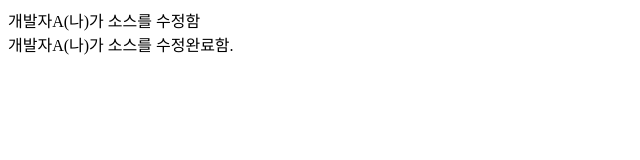
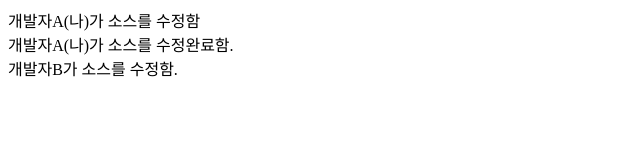
Before and after one commit to coq-j01/git-blog, a plain HTML site: page index.html in a window 1280 px wide. Shown: the whole page, without its empty margins (0-640 px from the left). Drawn offline with Linux system fonts and the light colour scheme.

Commit message:
개발자B가 수정함

```diff
--- a/index.html
+++ b/index.html
@@ -5,6 +5,7 @@
   </head>
   <body>
     개발자A(나)가 소스를 수정함<br />
-    개발자A(나)가 소스를 수정완료함.
+    개발자A(나)가 소스를 수정완료함.<br />
+    개발자B가 소스를 수정함.<br />
   </body>
 </html>
```
